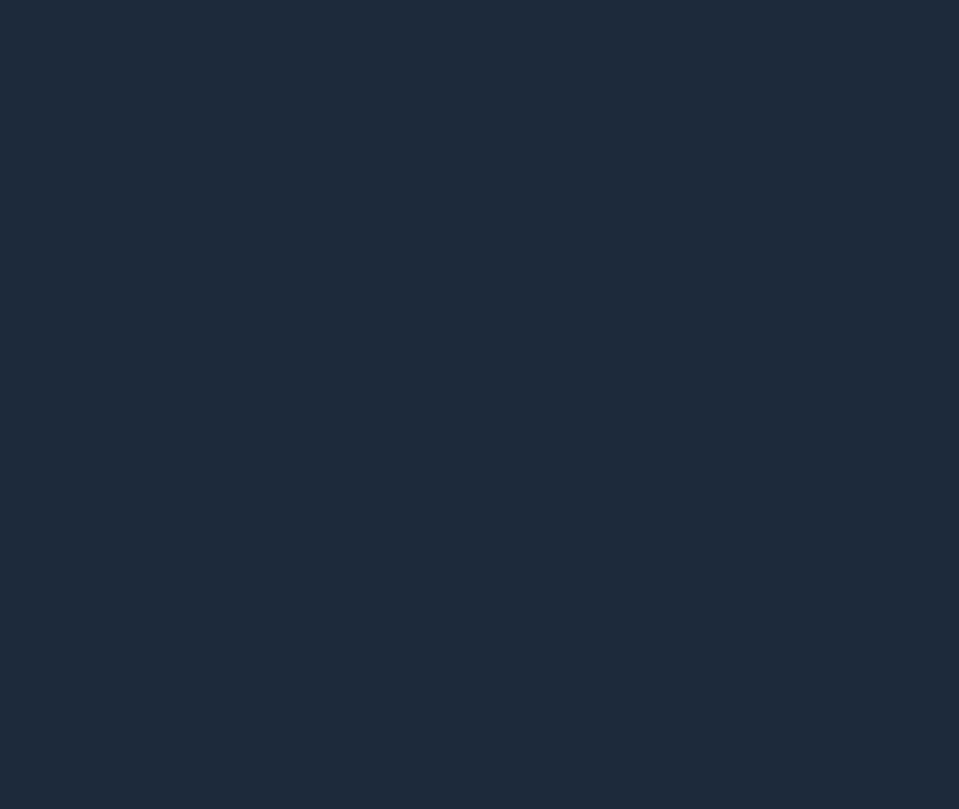
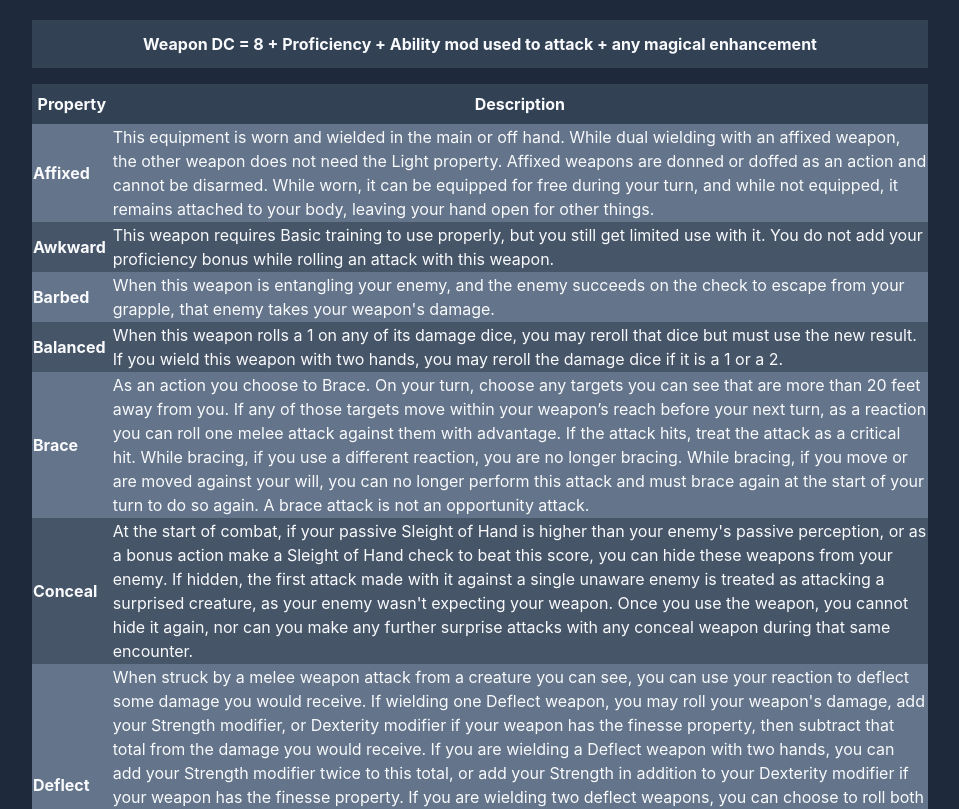
Before and after one commit to hetyey-b/dnd_homebrew_guide, a React (Create React App) app in the folder dnd_homebrew_guide/: page /dnd_homebrew_guide/rme_properties in a window 1280 px wide. Before the commit this address had no page. Shown: the top 809 px of the page, without its empty margins (160-1119 px from the left). Built offline with nearby package versions, Linux system fonts and the light colour scheme.

Commit message:
RME Properties

```diff
--- a/dnd_homebrew_guide/src/App.js
+++ b/dnd_homebrew_guide/src/App.js
@@ -1,5 +1,6 @@
 import { BrowserRouter, Routes, Route } from "react-router-dom";
 import Home from "./pages/Home";
+import RMEProperties from "./pages/RMEProperties";
 import RMEWeapons from "./pages/RMEWeapons";
 
 function App() {
@@ -8,6 +9,7 @@ function App() {
 			<Routes>
 				<Route path="/dnd_homebrew_guide/" element={<Home />} />
 				<Route path="/dnd_homebrew_guide/rme_weapons/" element={<RMEWeapons />} />
+				<Route path="/dnd_homebrew_guide/rme_properties/" element={<RMEProperties />} />
 			</Routes>
 		</BrowserRouter>
   );
--- a/dnd_homebrew_guide/src/pages/Home.js
+++ b/dnd_homebrew_guide/src/pages/Home.js
@@ -17,6 +17,11 @@ const Home = () => {
 					additionalCSS="w-full"
 					onClick={() => {navigate('/dnd_homebrew_guide/rme_weapons')}}
 				/>
+				<Button
+					text="Revised Martial Equipment Properties"
+					additionalCSS="w-full"
+					onClick={() => {navigate('/dnd_homebrew_guide/rme_properties')}}
+				/>
 			</div>
 		</div>
 		)
--- /dev/null
+++ b/dnd_homebrew_guide/src/pages/RMEProperties.js
@@ -0,0 +1,50 @@
+import React from 'react'
+import { properties } from '../data/RME';
+
+const RMEProperties = () => {
+	return(
+		<div className="flex justify-center">
+      <div className='mt-5 w-[70%]'>
+				<div
+					className='
+						font-bold
+						text-center
+						mb-4
+						bg-slate-700
+						py-3
+					'
+				>
+					Weapon DC = 8 + Proficiency + Ability mod used to attack + any magical enhancement
+				</div>
+				<table className="table-auto w-full">
+					<thead>
+						<tr className="bg-slate-700 ">
+							<th
+								className="py-2"
+							>
+								Property
+							</th>
+							<th>Description</th>
+						</tr>
+					</thead>
+					<tbody>
+						{
+							properties.map((property, ind) => (
+								<tr
+									className={`
+										${ind % 2 === 0 ? 'bg-slate-500' : 'bg-slate-600'}
+									`}
+								>
+									<td className='font-bold'>{property.name}</td>
+									<td>{property.description}</td>
+								</tr>
+							))
+						}
+					</tbody>
+				</table>
+			</div>
+		</div>
+	)
+}
+
+export default RMEProperties;
```
